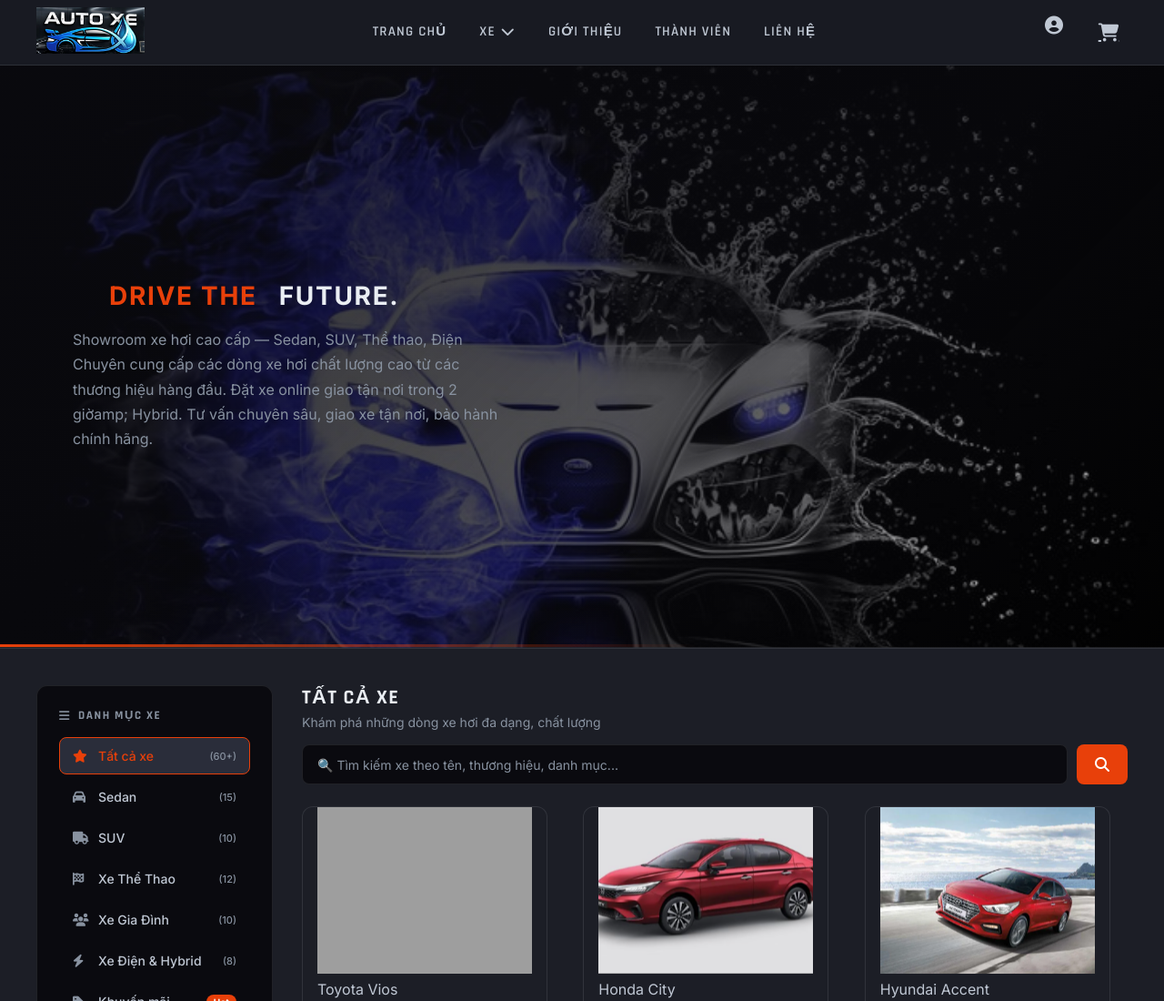
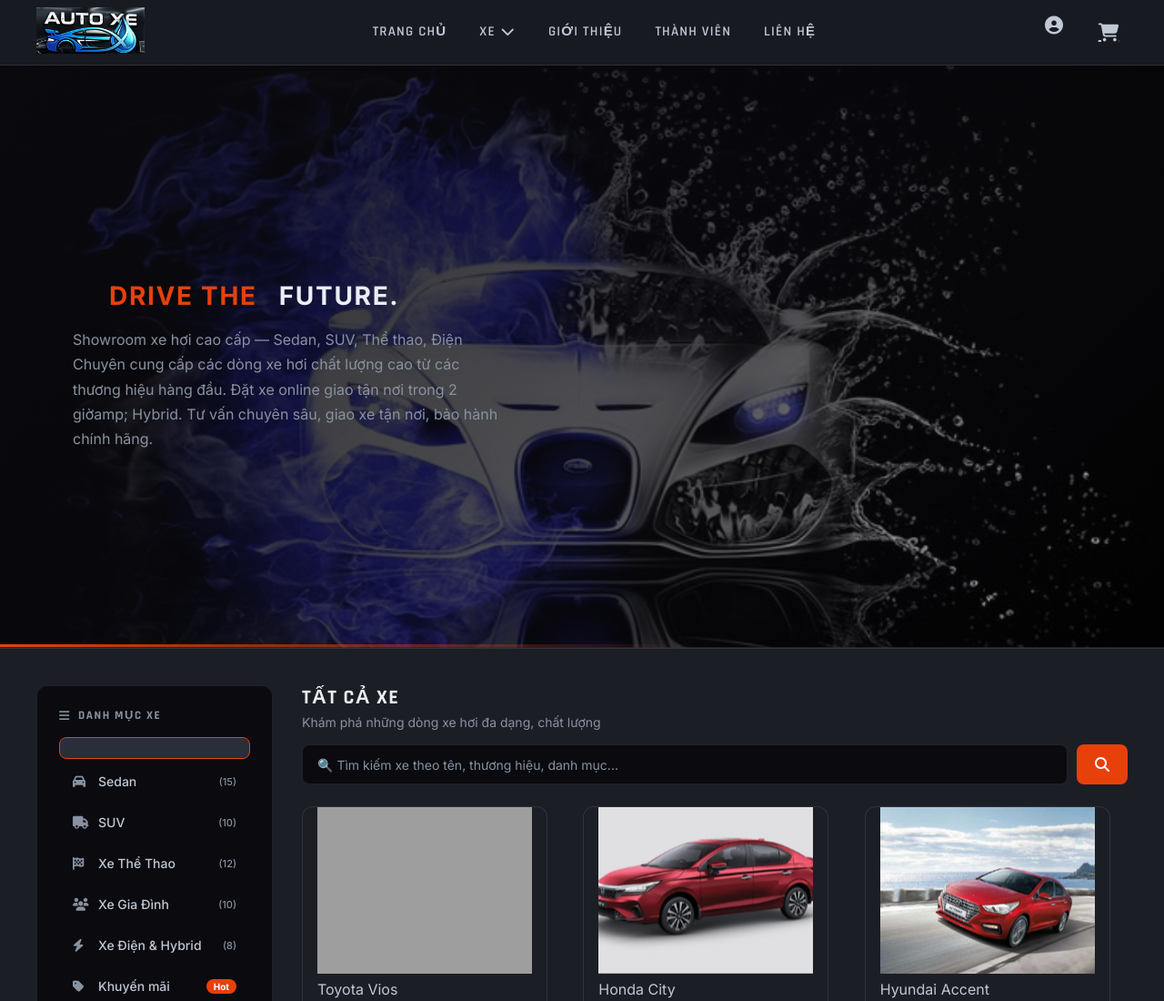
Before and after one commit to xuany2009/nhom10, a plain HTML site: page frontend/index.html in a window 1280 px wide. Shown: the top 1100 px of the page at 91% size. Drawn offline with Linux system fonts and the light colour scheme; grey boxes are pictures that could not be loaded.

Commit message:
Update index.html

```diff
--- a/frontend/index.html
+++ b/frontend/index.html
@@ -153,15 +153,12 @@
     <div class="category-nav-section">
 
         <!-- PHẦN DANH MỤC & XE -->
-<div class="category-products-container">
+ <div class="category-products-container">
     <!-- Sidebar danh mục -->
     <div class="category-sidebar-container">
         <h2><i class="fas fa-bars"></i> DANH MỤC XE</h2>
     <div class="category-list">
     <a href="javascript:void(0)" class="category-item active" onclick="filterProducts('all')">
-        <i class="fas fa-star"></i>
-        <span>Tất cả xe</span>
-        <span class="count">(60+)</span>
     </a>
 
     <a href="javascript:void(0)" class="category-item" onclick="filterProducts('sedan')">
@@ -205,7 +202,7 @@
         <span>Xe mới</span>
         <span class="count">New</span>
     </a>
-</div>
+ </div>
 
         <div class="category-banner">
             <h3><i class="fas fa-gift"></i> ƯU ĐÃI ĐẶC BIỆT</h3>
@@ -218,7 +215,7 @@
     </div>
 
     <!-- Phần hiển thị xe -->
-<div class="products-main-content">
+ <div class="products-main-content">
     <div class="products-header">
         <h2 id="category-title">TẤT CẢ XE</h2>
         <p class="category-description" id="category-description">Khám phá những dòng xe hơi thơm ngon, tươi mới</p>
@@ -251,9 +248,9 @@
     <div class="pagination" id="pagination">
         <!-- Phân trang sẽ được tạo động bằng JavaScript -->
     </div>
-</div>
+ </div>
 
-</div>
+ </div>
 
     </div>
 
```
